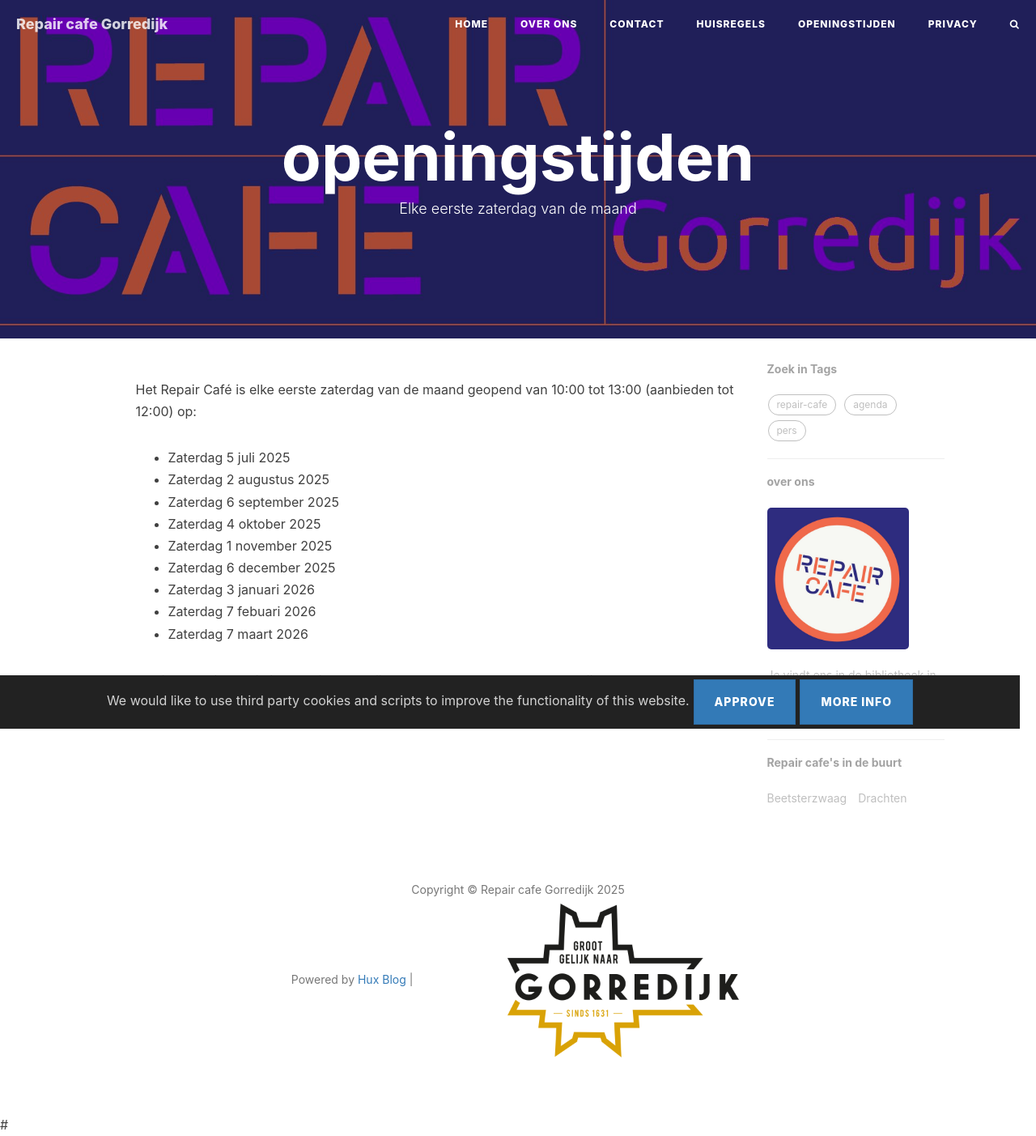
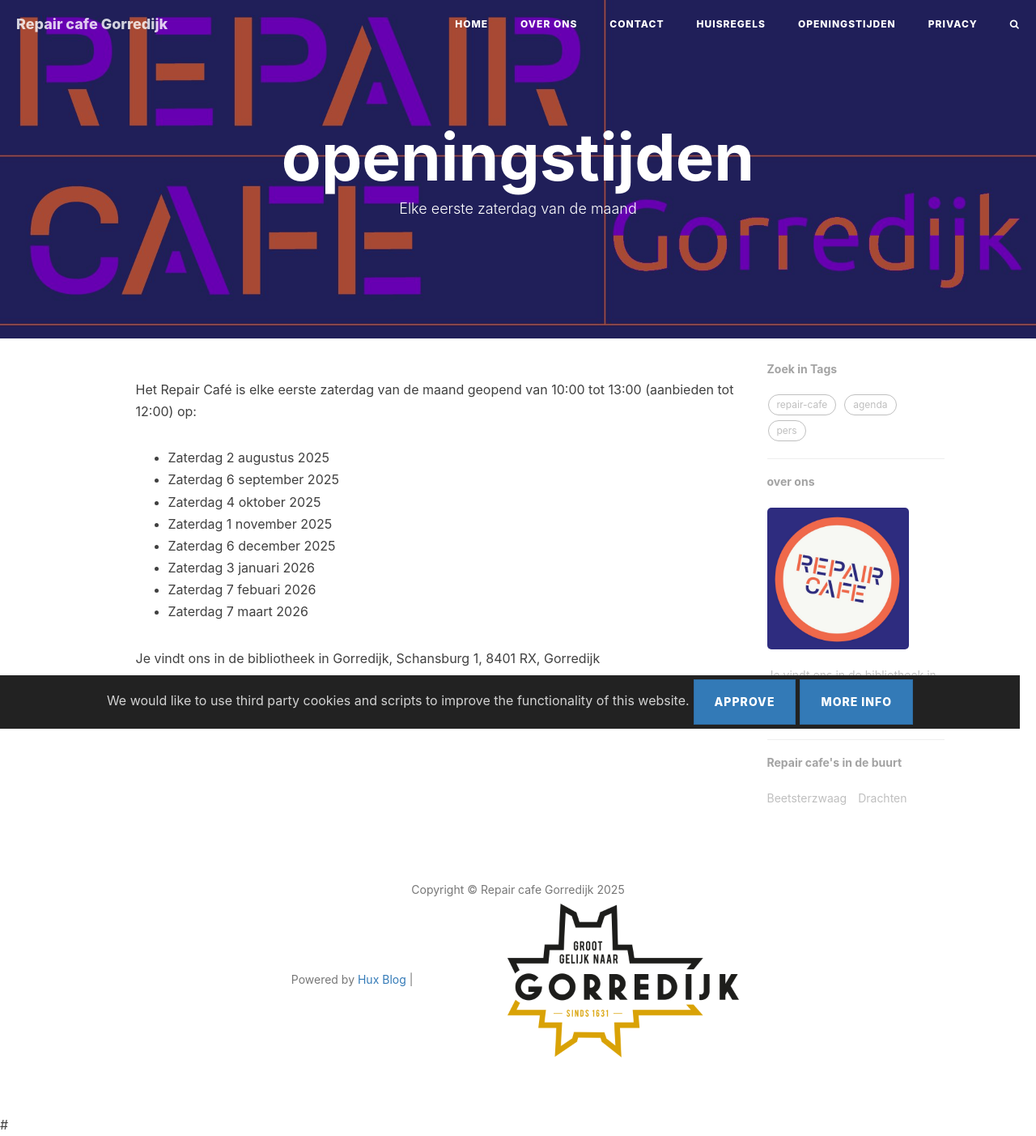
Before and after one commit to jpyp/jpyp.github.io, a Jekyll site: the page built from openingstijden.html, in a window 1280 px wide. Shown: the whole page at 81% size. Built offline with Jekyll 4.4.1, drawn with Linux system fonts in a browser that asks for light colours; nearby versions of some CDN libraries; comment, search, counter and statistics services are not loaded; grey boxes are pictures that could not be loaded.

Commit message:
Update openingstijden.html
Update date

```diff
--- a/openingstijden.html
+++ b/openingstijden.html
@@ -9,7 +9,6 @@ header-mask: 0.3
 <p>Het Repair Café is elke eerste zaterdag van de maand geopend van 10:00 tot 13:00 (aanbieden tot 12:00) op:</p>
 
 <ul>
-   <li>Zaterdag 5 juli 2025</li>
    <li>Zaterdag 2 augustus 2025</li>
    <li>Zaterdag 6 september 2025</li>
    <li>Zaterdag 4 oktober 2025</li>
```
